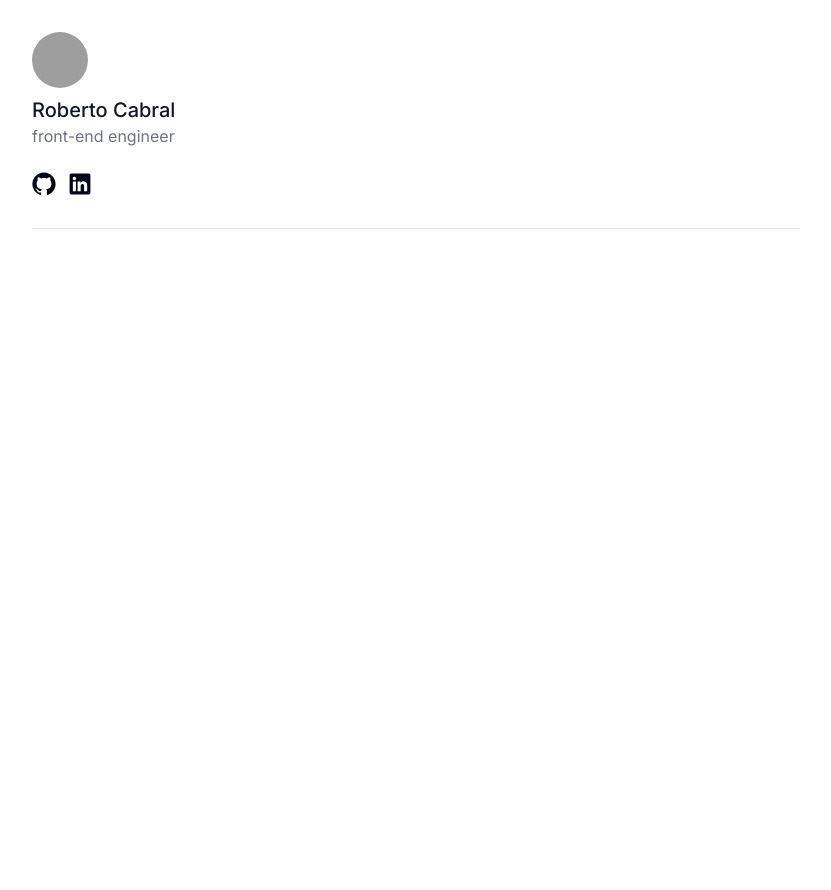
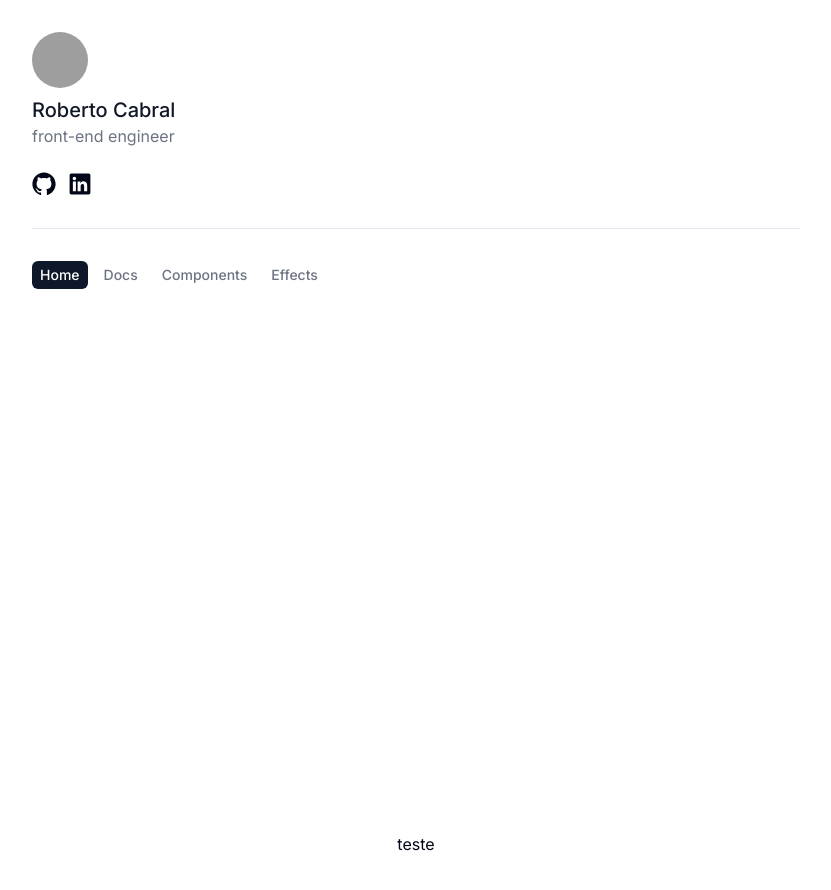
Before and after one commit to betolarbac/Beto-cbl, a Next.js app: page / in a window 1280 px wide. Shown: the top 890 px of the page, without its empty margins (224-1055 px from the left). Before the commit the page ends 800 px from the top, so only its background shows below. Built offline with nearby package versions, Linux system fonts and the light colour scheme; grey boxes are pictures that could not be loaded.

Commit message:
feat: framer motion e header menu

```diff
--- a/package.json
+++ b/package.json
@@ -43,6 +43,7 @@
     "cmdk": "^1.0.0",
     "date-fns": "^3.6.0",
     "embla-carousel-react": "^8.1.3",
+    "framer-motion": "^11.2.9",
     "input-otp": "^1.2.4",
     "next": "14.2.3",
     "next-themes": "^0.3.0",
--- a/src/app/layout.tsx
+++ b/src/app/layout.tsx
@@ -1,6 +1,8 @@
 import type { Metadata } from "next";
 import { Inter } from "next/font/google";
 import "./globals.css";
+import { Header } from "@/components/header/page";
+
 
 const inter = Inter({ subsets: ["latin"] });
 
@@ -16,7 +18,10 @@ export default function RootLayout({
 }>) {
   return (
     <html lang="en">
-      <body className={inter.className}>{children}</body>
+      <body className={inter.className}>
+        <Header />
+        {children}
+        </body>
     </html>
   );
 }
--- a/src/app/page.tsx
+++ b/src/app/page.tsx
@@ -3,33 +3,9 @@ import { GitHubLogoIcon, LinkedInLogoIcon } from "@radix-ui/react-icons";
 
 export default function Home() {
   return (
-    <main className="flex items-center justify-between w-full flex-col p-8 min-h-screen">
-      <div className="w-full max-w-3xl">
-        <div>
-          <div>
-            <Avatar className="w-14 h-14">
-              <AvatarImage src="https://github.com/shadcn.png" alt="@shadcn" />
-              <AvatarFallback>CN</AvatarFallback>
-            </Avatar>
-            <h1 className="font-medium text-gray-900 mt-2 text-xl font-heading">
-              Roberto Cabral
-            </h1>
-            <p className="text-gray-500">front-end engineer</p>
+    <div className="flex items-center justify-between w-full flex-col p-8 min-h-screen">
+          <h1>teste</h1>
+    </div>
 
-            <div className="flex flex-row justify-between items-center mt-6">
-              <div className="flex flex-row gap-x-3">
-                <a href="">
-                  <GitHubLogoIcon className="w-6 h-6" />
-                </a>
-                <a href="">
-                  <LinkedInLogoIcon className="w-6 h-6" />
-                </a>
-              </div>
-            </div>
-          </div>
-          <div className="border-b w-full my-8"></div>
-        </div>
-      </div>
-    </main>
   );
 }
--- /dev/null
+++ b/src/components/header/page.tsx
@@ -0,0 +1,37 @@
+import { Avatar, AvatarFallback, AvatarImage } from "@/components/ui/avatar";
+import { GitHubLogoIcon, LinkedInLogoIcon } from "@radix-ui/react-icons";
+import ButtonShapeTabs from "./tabMenu";
+
+export function Header() {
+  return (
+    <div className="flex items-center justify-between w-full flex-col p-8 min-h-screen">
+      <div className="w-full max-w-3xl">
+        <div>
+          <div>
+            <Avatar className="w-14 h-14">
+              <AvatarImage src="https://github.com/shadcn.png" alt="@shadcn" />
+              <AvatarFallback>CN</AvatarFallback>
+            </Avatar>
+            <h1 className="font-medium text-gray-900 mt-2 text-xl font-heading">
+              Roberto Cabral
+            </h1>
+            <p className="text-gray-500">front-end engineer</p>
+
+            <div className="flex flex-row justify-between items-center mt-6">
+              <div className="flex flex-row gap-x-3">
+                <a href="">
+                  <GitHubLogoIcon className="w-6 h-6" />
+                </a>
+                <a href="">
+                  <LinkedInLogoIcon className="w-6 h-6" />
+                </a>
+              </div>
+            </div>
+          </div>
+          <div className="border-b w-full my-8"></div>
+          <ButtonShapeTabs />
+        </div>
+      </div>
+    </div>
+  );
+}
--- /dev/null
+++ b/src/components/header/tabMenu.tsx
@@ -0,0 +1,52 @@
+'use client'
+
+import { motion } from 'framer-motion'
+import { useState } from 'react'
+
+const tabs = ['Home', 'Docs', 'Components', 'Effects']
+
+interface TabProps {
+  text: string
+  selected: boolean
+  setSelected: (text: string) => void
+}
+
+const Tab = ({ text, selected, setSelected }: TabProps) => {
+  return (
+    <button
+      onClick={() => setSelected(text)}
+      className={`${
+        selected
+          ? 'text-white'
+          : 'text-gray-500 hover:text-gray-900 dark:hover:text-gray-100'
+      } relative rounded-md px-2 py-1 text-sm font-medium transition-colors`}
+    >
+      <span className="relative z-10">{text}</span>
+      {selected && (
+        <motion.span
+          layoutId="tab"
+          transition={{ type: 'spring', duration: 0.4 }}
+          className="absolute inset-0 z-0 rounded-md bg-primary"
+        ></motion.span>
+      )}
+    </button>
+  )
+}
+
+const ButtonShapeTabs = () => {
+  const [selected, setSelected] = useState<string>(tabs[0])
+  return (
+    <div className="mb-8 flex flex-wrap items-center gap-2">
+      {tabs.map((tab, index) => (
+        <Tab
+          text={tab}
+          selected={selected === tab}
+          setSelected={setSelected}
+          key={tab}
+        />
+      ))}
+    </div>
+  )
+}
+
+export default ButtonShapeTabs
```
Also changed, not shown: 1 other file (tests, documents, lock files or other folders).
